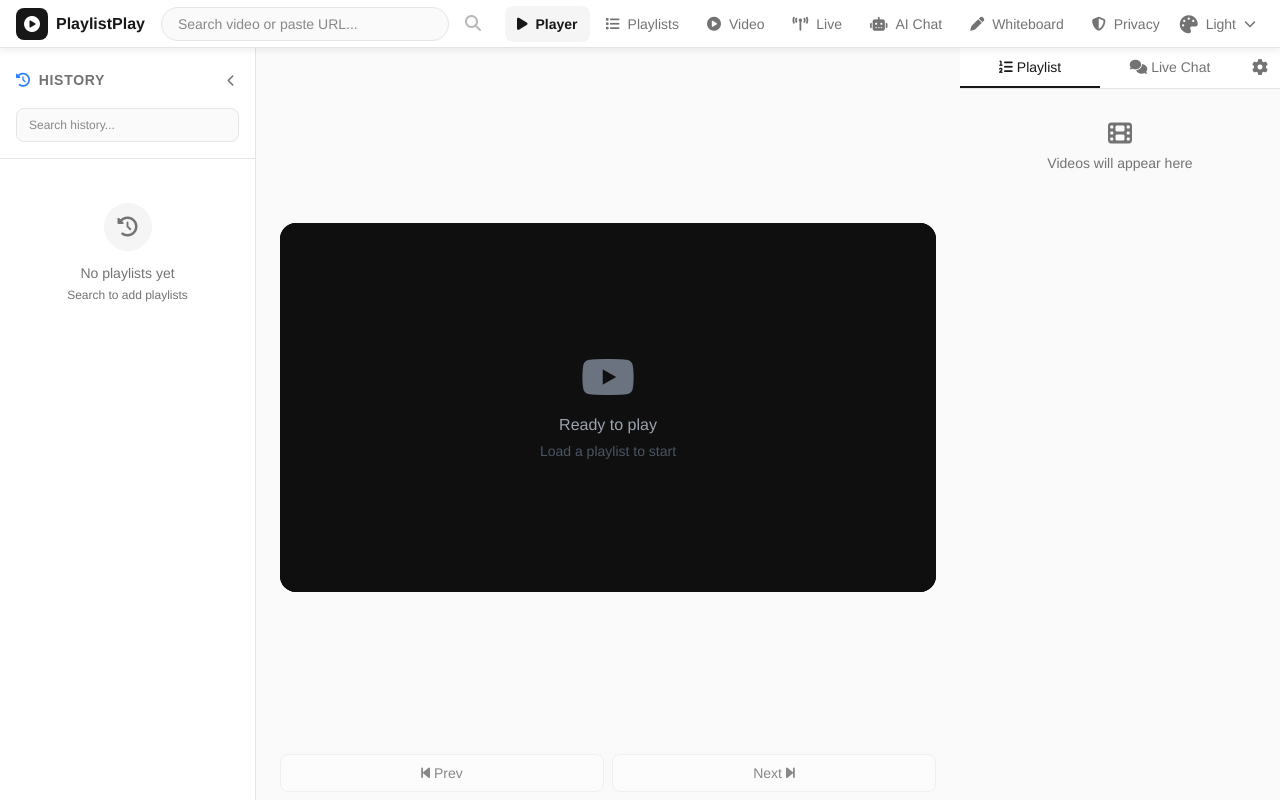
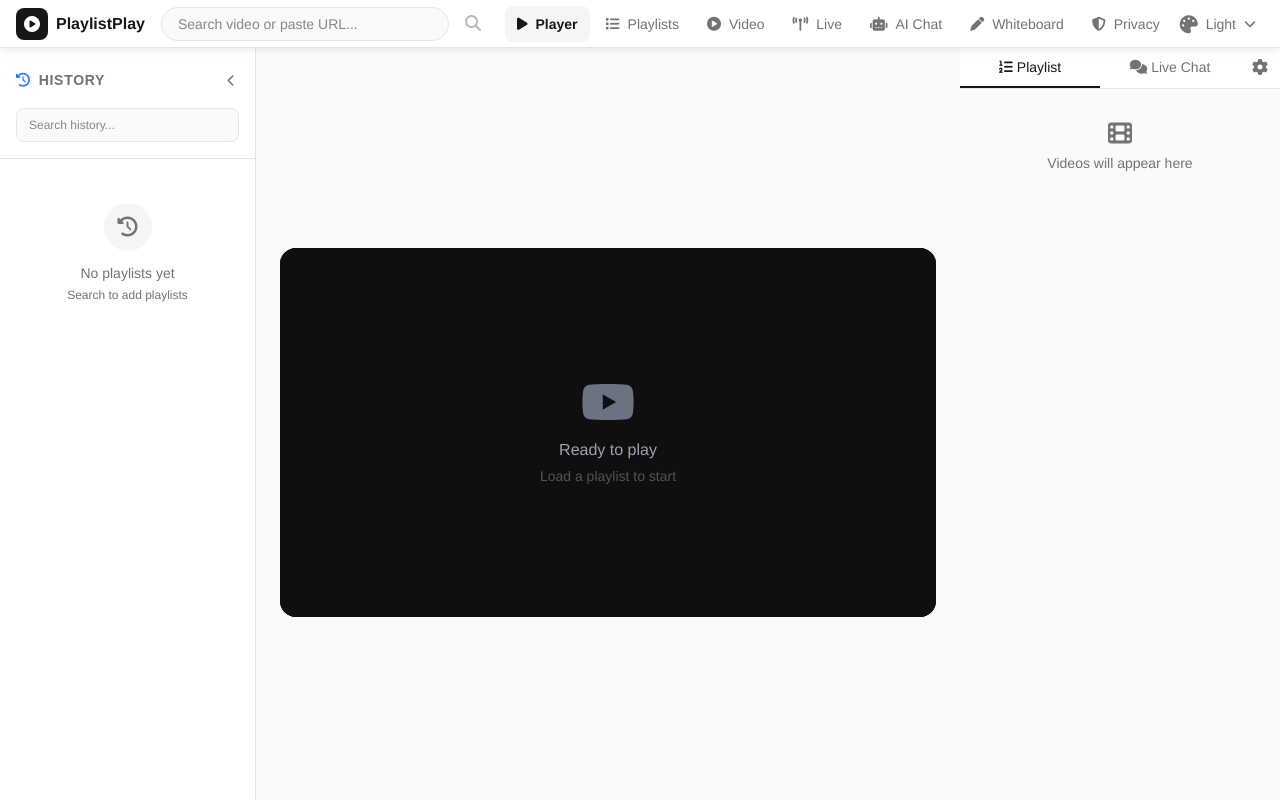
Before and after one commit to rgbailon/PlaylistTube, a React (Vite) app: page / in a window 1280 px wide. Built offline with nearby package versions, Linux system fonts and the light colour scheme.

Commit message:
Hide prev/next buttons on all screen sizes

```diff
--- a/src/pages/PlayerPage.jsx
+++ b/src/pages/PlayerPage.jsx
@@ -94,7 +94,7 @@ return (
               <p className="text-xs md:text-sm mt-1" style={{ color: 'var(--text-muted)' }}>{videoChannel}</p>
             </div>
           )}
-          <div className="flex gap-2 mt-2 md:mt-3">
+          <div className="hidden md:hidden gap-2 mt-2 md:mt-3">
             <button onClick={playPrevious} disabled={currentVideoIndex === 0} className="flex-1 px-3 md:px-4 py-2 rounded-lg text-xs md:text-sm disabled:opacity-50" style={{ background: 'var(--bg-card)', border: '1px solid var(--border-color)', color: 'var(--text-main)' }}>
               <i className="fas fa-step-backward mr-1"></i>Prev
             </button>
```
